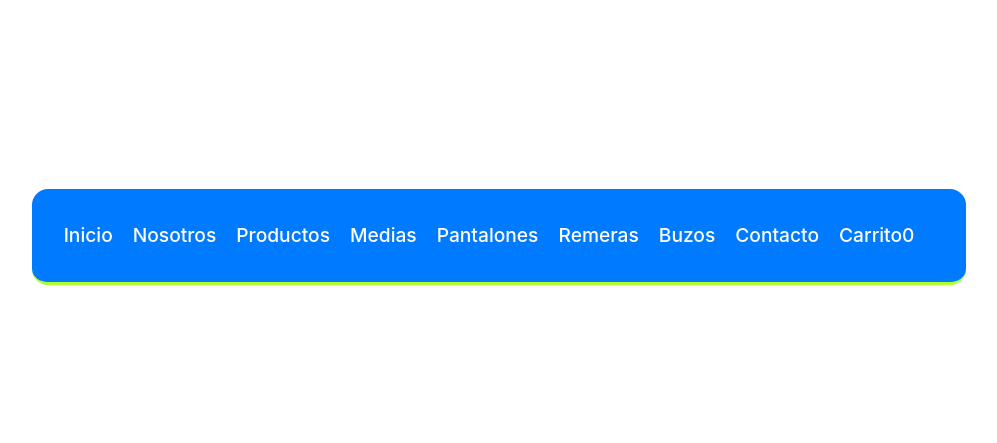
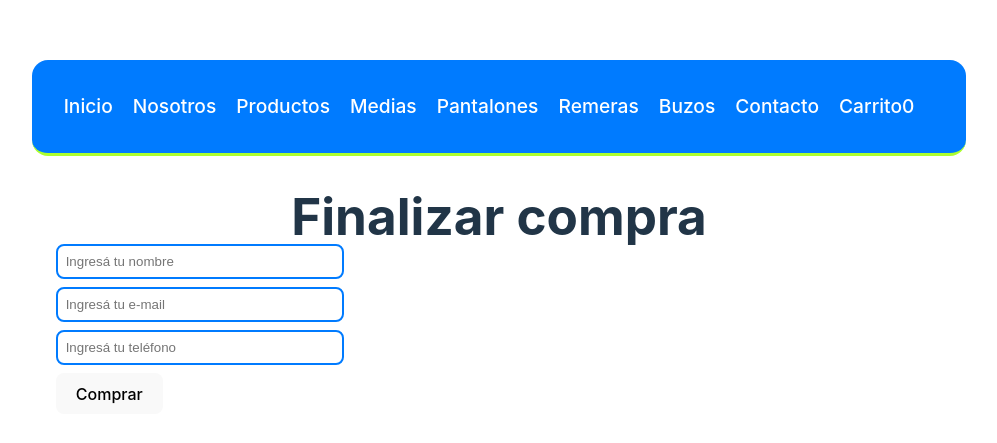
Before and after one commit to Tomimoure8/React-SegundaPreEntrega, a React (Vite) app: page /checkout in a window 1280 px wide. Shown: the part 163-606 px from the top of the page, without its empty margins (141-1138 px from the left). Built offline with nearby package versions, Linux system fonts and the light colour scheme.

Commit message:
Checkout implementado

```diff
--- a/src/App.jsx
+++ b/src/App.jsx
@@ -7,6 +7,7 @@
 import { CartProvider } from "./context/CartContext";
 import Carrito from './components/Carrito';
 import Contacto from './components/Contacto';
+import Checkout from './components/Checkout';
 
 function App() {
 
@@ -28,6 +29,7 @@
               <Route path="/nosotros" element= {<Nosotros />} />
               <Route path="/carrito" element= {<Carrito />} />
               <Route path="/contacto" element= {<Contacto />} />
+              <Route path="/checkout" element= {<Checkout />} />
             </Routes>
 
           </BrowserRouter>
--- a/src/components/Carrito.jsx
+++ b/src/components/Carrito.jsx
@@ -1,5 +1,6 @@
 import React, { useContext } from 'react'
 import { CartContext } from '../context/CartContext'
+import { Link } from 'react-router-dom';
 
 
 const Carrito = () => {
@@ -28,6 +29,7 @@
                 <>
                     <h2>Precio total: ${precioTotal()} </h2>
                     <button onClick={handleVaciar}>Vaciar</button>
+                    <Link to="/checkout">Finalizar compra</Link>
                 </> :
                 <h2>El carrito está vacío :( </h2>
             }
--- /dev/null
+++ b/src/components/Checkout.jsx
@@ -0,0 +1,57 @@
+import React, { useContext, useState } from 'react'
+import { CartContext } from '../context/CartContext';
+import { useForm } from 'react-hook-form';
+import { collection, addDoc } from 'firebase/firestore';
+import { db } from '../firebase/config';
+
+const Checkout = () => {
+
+    const [pedidoId, setPedidoId] = useState("");
+
+    const { carrito, precioTotal, vaciarCarrito } = useContext (CartContext);
+
+    const { register, handleSubmit } = useForm();
+
+    const comprar = (data) => {
+        const pedido = {
+            cliente: data,
+            productos: carrito,
+            total: precioTotal()
+        }
+        console.log (pedido);
+
+        const pedidosRef = collection (db, "pedidos");
+
+        addDoc (pedidosRef, pedido)
+            .then((doc) => {
+                setPedidoId(doc.id);
+                vaciarCarrito();
+            })
+    }
+
+    if (pedidoId) {
+        return (
+            <div className="container">
+                <h1 className='main-title'> Muchas gracias por tu compra</h1>
+                <p>Tu número de pedido es: {pedidoId}</p>
+            </div>
+        )
+    }
+
+    return (
+        <div className="container">
+        <h1 className="main-title">Finalizar compra</h1>
+        <form className="formulario" onSubmit={handleSubmit(comprar)}>
+
+            <input type="text" placeholder="Ingresá tu nombre" {...register("nombre")} />
+            <input type="email" placeholder="Ingresá tu e-mail" {...register("email")} />
+            <input type="phone" placeholder="Ingresá tu teléfono" {...register("telefono")} />
+
+            <button className="enviar" type="submit">Comprar</button>
+
+        </form>
+    </div>
+    )
+}
+
+export default Checkout
```
